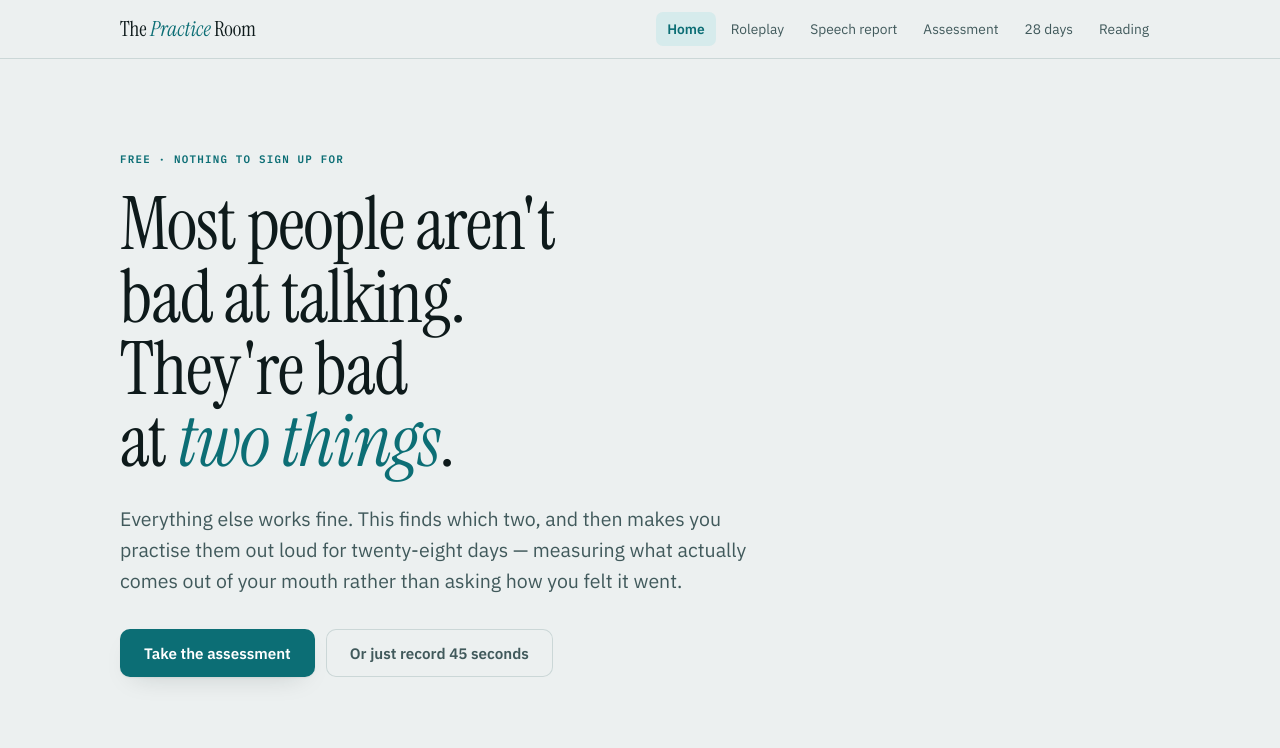
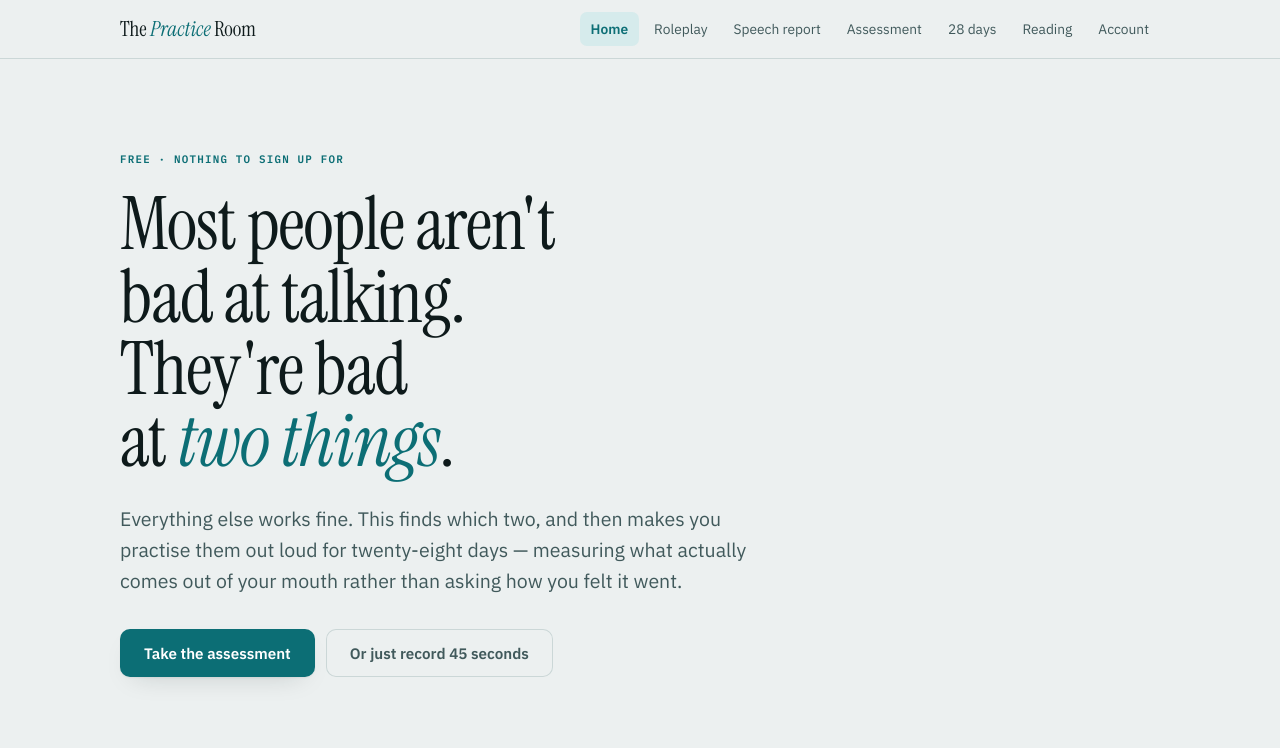
Before and after one commit to aclaor/converseleey, a website: page index.html in a window 1280 px wide. Shown: the top 748 px of the page. Drawn offline with Linux system fonts and the light colour scheme; files that its build step writes are made by us from their sources.

Commit message:
Add files via upload

```diff
--- a/index.html
+++ b/index.html
@@ -89,6 +89,7 @@
     <a href="check.html">Assessment</a>
     <a href="train.html">28 days</a>
     <a href="blog.html">Reading</a>
+    <a href="account.html">Account</a>
   </nav>
 </div></header>
 
```
